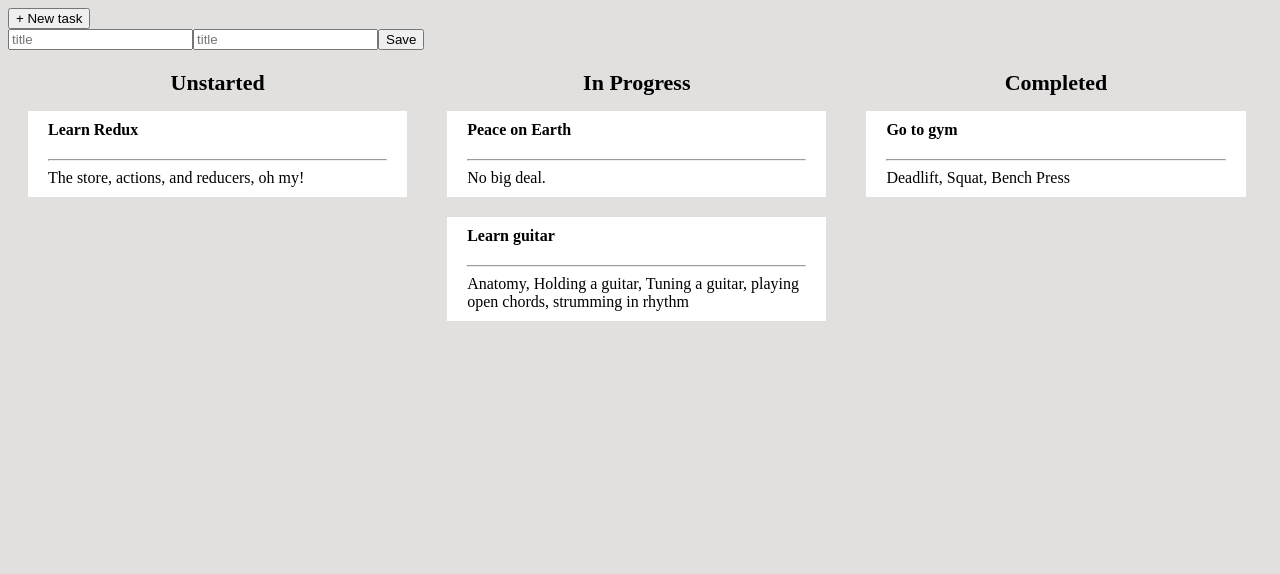
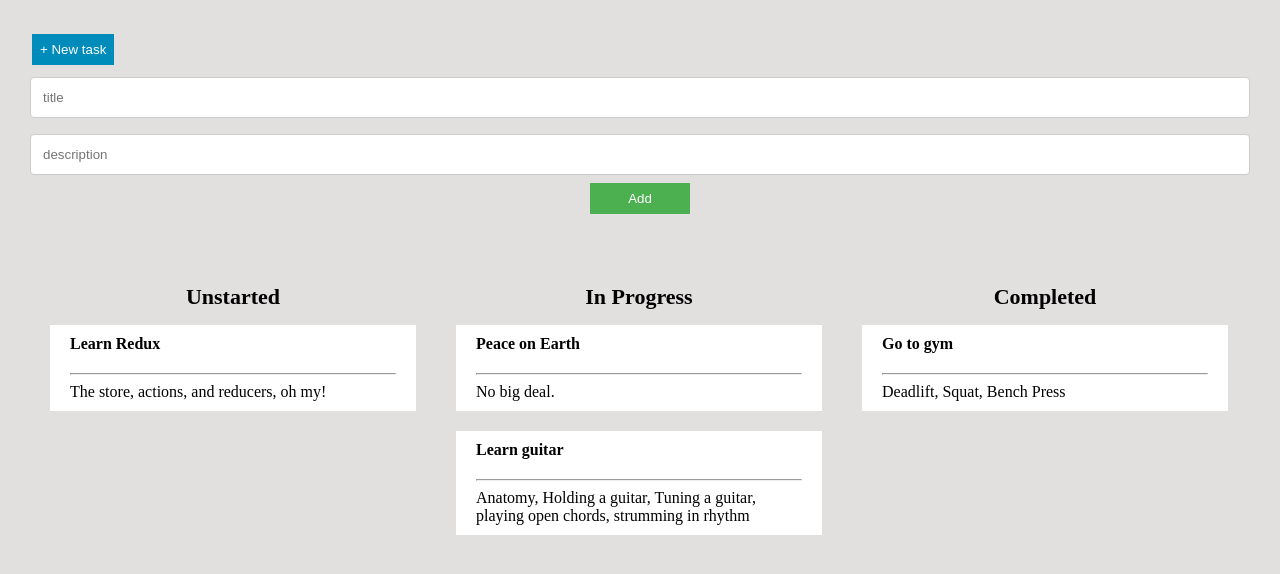
Before and after one commit to tddag/todoapp, a React (Create React App) app: page / in a window 1280 px wide. Both pictures are taken after a click on the button "+ New task". Shown: the top 574 px of the page. Built offline with nearby package versions, Linux system fonts and the light colour scheme.

Commit message:
styling for new create task button and form

```diff
--- a/src/components/TasksPage.js
+++ b/src/components/TasksPage.js
@@ -54,15 +54,15 @@ class TasksPage extends Component {
         return (
             <div className="tasks">
                 <div className="task-list-header">
-                    <button className="button button-default" onClick={this.toggleForm}>
+                    <button className="button button-create" onClick={this.toggleForm}>
                         + New task
                     </button>
                 </div>
                 { this.state.showNewCardForm && (
                     <form className="task-list-form" onSubmit={this.onCreateTask}>
                         <input className="full-width-input" onChange={this.onTitleChange} value={this.state.title} type="text" placeholder="title"/>
-                        <input className="full-width-input" onChange={this.onDescriptionChange} value={this.state.description} type="text" placeholder="title"/>
-                        <button className="button" type="submit"> Save </button>
+                        <input className="full-width-input" onChange={this.onDescriptionChange} value={this.state.description} type="text" placeholder="description"/>
+                        <button className="button button-save" type="submit"> Add </button>
                     </form>
                 )}
 
--- a/src/index.css
+++ b/src/index.css
@@ -1,15 +1,53 @@
 
 body {
   background-color: rgb(226, 223, 223);
+  margin: 30px;
+}
+
+
+
+
+.button {
+  background-color: #4CAF50;
+  border: none;
+  color: white;
+  padding: 8px;
+  text-align: center;
+  text-decoration: none;
+  display: inline-block;
+  margin: 4px 2px;
+  cursor: pointer;
+
+}
+
+.button-create {
+  background-color: #008CBA;
+}
+
+.button-save {
+  display: block;
+  width: 100px;
+  margin: auto;
+}
+
+input {
+  width: 100%;
+  padding: 12px 12px;
+  margin: 8px 0;
+  display: inline-block;
+  border: 1px solid #ccc;
+  border-radius: 4px;
+  box-sizing: border-box;
 }
 
 .task-lists {
+  margin-top: 50px;
   display: flex;
 }
 
 .task-list {
-  margin: 20px;
   width: 30%;
+  padding: 20px;
 }
 
 .task-list-title {
```
